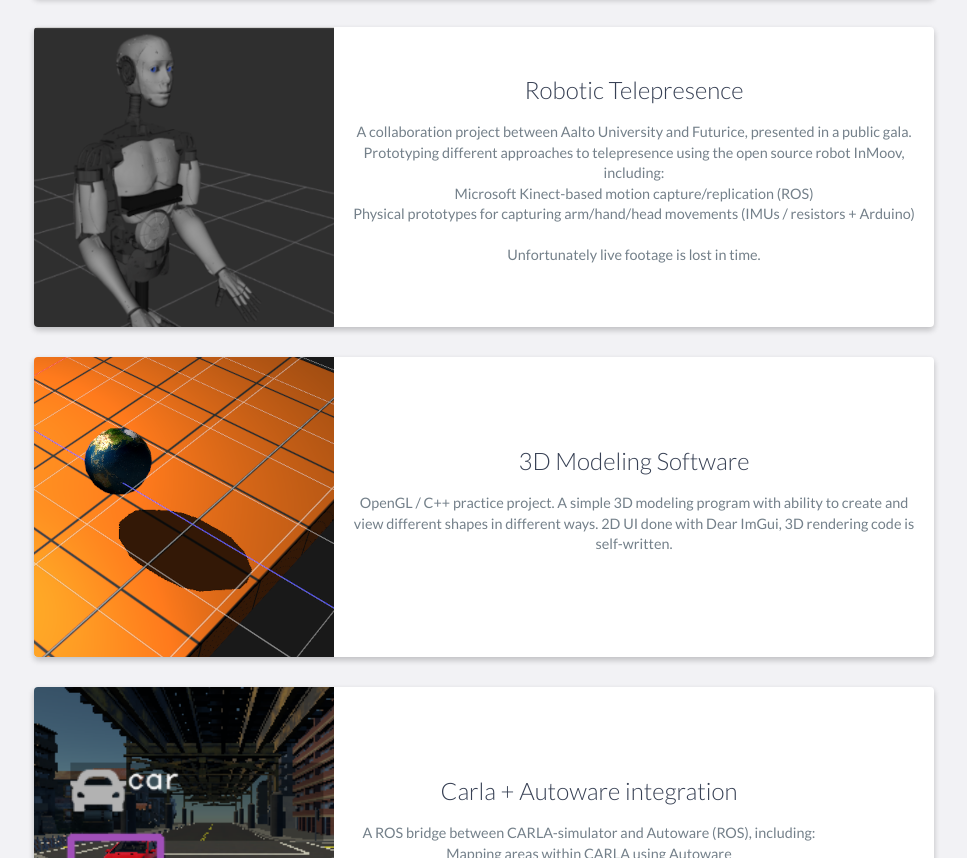
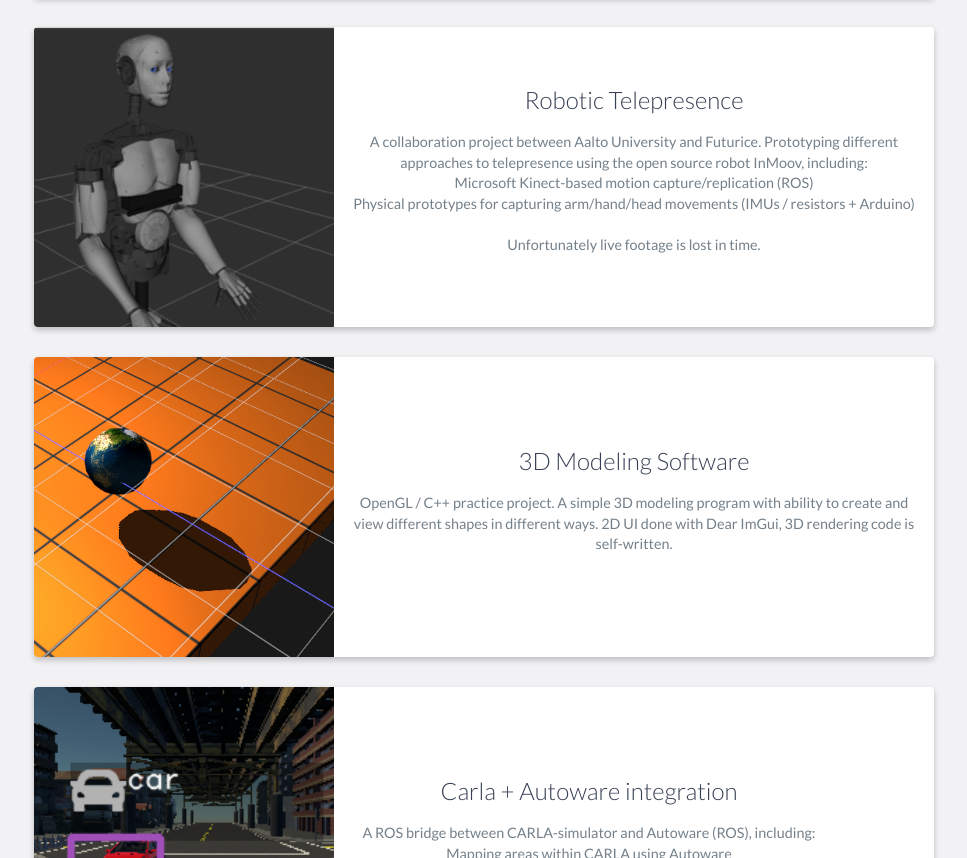
Before and after one commit to juha-hovi/juha-hovi.github.io, a website: page index.html in a window 1280 px wide. Shown: the part 1249-2107 px from the top of the page, without its empty margins (156-1123 px from the left). Drawn offline with nearby package versions, Linux system fonts and the light colour scheme.

Commit message:
Update index.html

```diff
--- a/index.html
+++ b/index.html
@@ -178,7 +178,7 @@
                     <div class="project-info">
                         <h3>Robotic Telepresence</h3>
                         <p>
-                            A collaboration project between Aalto University and Futurice, presented in a public gala. Prototyping different approaches to telepresence using the open source robot InMoov, including:
+                            A collaboration project between Aalto University and Futurice. Prototyping different approaches to telepresence using the open source robot InMoov, including:
                             <br>
                             Microsoft Kinect-based motion capture/replication (ROS)
                             <br>
```
